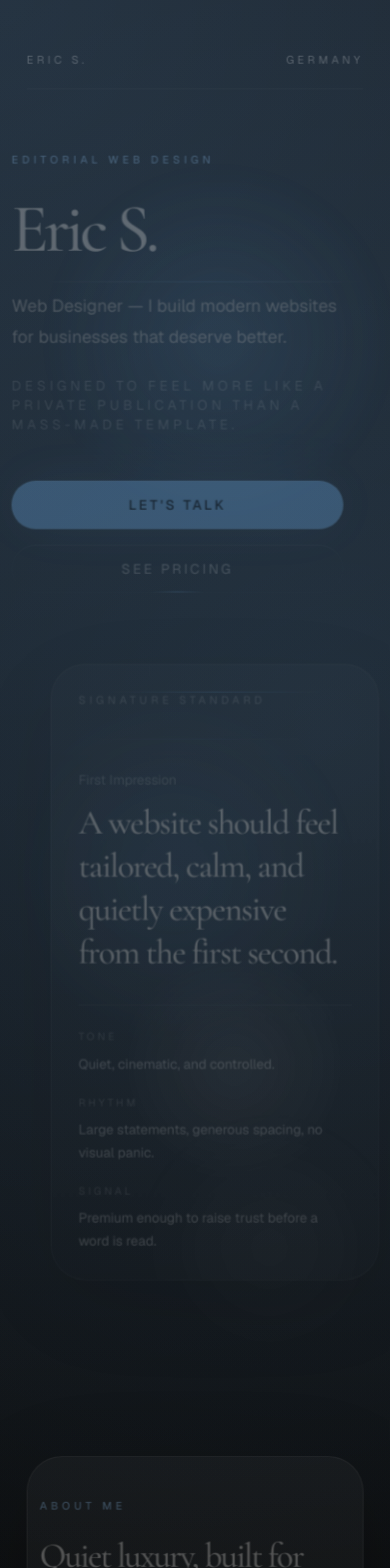
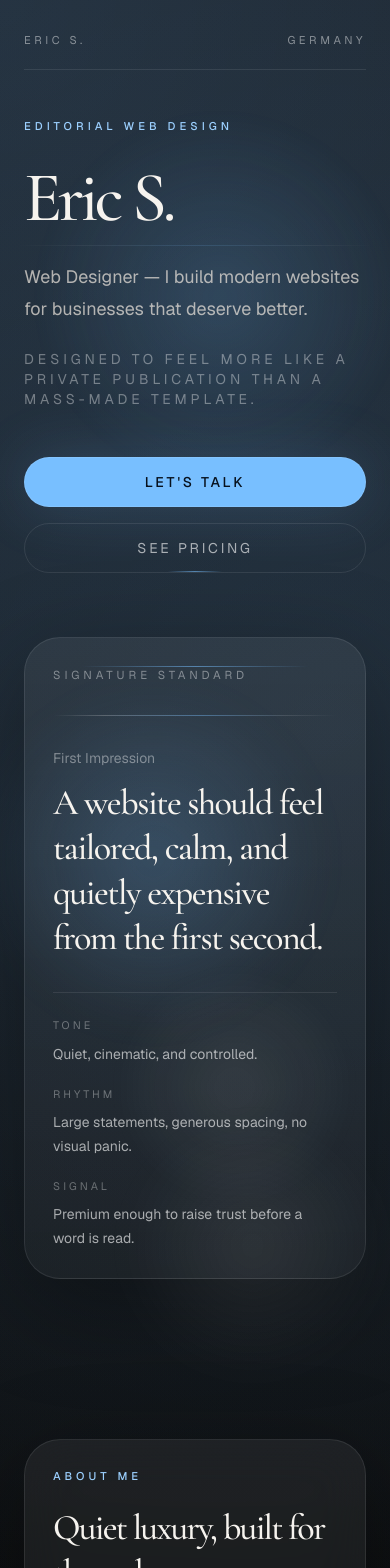
Before and after one commit to ItsHezy/nextjs-boilerplate, a Next.js app: page / in a window 390 px wide. Shown: the top 1568 px of the page. Built offline with nearby package versions, Linux system fonts and the light colour scheme.

Commit message:
Remove sticky scroll scenes

```diff
--- a/app/globals.css
+++ b/app/globals.css
@@ -101,83 +101,6 @@ button {
 .reveal[data-visible="true"] {
   opacity: 1;
   transform: translateY(0);
-}
-
-.sticky-scene-shell {
-  --sticky-progress: 0;
-  --sticky-progress-inverse: 1;
-  width: 100%;
-}
-
-.sticky-stage {
-  will-change: transform, opacity;
-  transform: translate3d(
-      0,
-      calc(var(--sticky-progress-inverse) * 10px),
-      0
-    )
-    scale(calc(0.985 + var(--sticky-progress) * 0.015));
-  opacity: calc(0.58 + var(--sticky-progress) * 0.42);
-}
-
-.sticky-copy {
-  will-change: transform, opacity;
-  transform: translate3d(
-    0,
-    calc(var(--sticky-progress-inverse) * 16px),
-    0
-  );
-  opacity: calc(0.52 + var(--sticky-progress) * 0.48);
-}
-
-.sticky-panel-left {
-  will-change: transform, opacity;
-  transform: translate3d(
-      calc(var(--sticky-progress-inverse) * -18px),
-      calc(var(--sticky-progress-inverse) * 12px),
-      0
-    )
-    scale(calc(0.985 + var(--sticky-progress) * 0.015));
-  opacity: calc(0.5 + var(--sticky-progress) * 0.5);
-}
-
-.sticky-panel-right {
-  will-change: transform, opacity;
-  transform: translate3d(
-      calc(var(--sticky-progress-inverse) * 20px),
-      calc(var(--sticky-progress-inverse) * 8px),
-      0
-    )
-    scale(calc(0.975 + var(--sticky-progress) * 0.025));
-  opacity: calc(0.48 + var(--sticky-progress) * 0.52);
-}
-
-.sticky-grid {
-  will-change: transform, opacity;
-  transform: translate3d(
-    0,
-    calc(var(--sticky-progress-inverse) * 14px),
-    0
-  );
-  opacity: calc(0.52 + var(--sticky-progress) * 0.48);
-}
-
-.sticky-card {
-  --sticky-card-shift: 24px;
-  will-change: transform, opacity;
-  transform: translate3d(
-      0,
-      calc(var(--sticky-progress-inverse) * var(--sticky-card-shift)),
-      0
-    )
-    scale(calc(0.975 + var(--sticky-progress) * 0.025));
-  opacity: calc(0.46 + var(--sticky-progress) * 0.54);
-}
-
-.sticky-divider {
-  transform: scaleX(calc(0.9 + var(--sticky-progress) * 0.1));
-  transform-origin: left center;
-  opacity: calc(0.32 + var(--sticky-progress) * 0.68);
 }
 
 .masthead-enter {
@@ -454,17 +377,6 @@ button {
     transform: none;
   }
 
-  .sticky-stage,
-  .sticky-copy,
-  .sticky-panel-left,
-  .sticky-panel-right,
-  .sticky-grid,
-  .sticky-card,
-  .sticky-divider {
-    opacity: 1 !important;
-    transform: none !important;
-  }
-
   .masthead-enter,
   .hero-kicker-enter,
   .hero-title-enter,
--- a/app/page.tsx
+++ b/app/page.tsx
@@ -1,8 +1,5 @@
-import type { CSSProperties } from "react";
-
 import { ContactForm } from "@/components/contact-form";
 import { Reveal } from "@/components/reveal";
-import { StickyScene } from "@/components/sticky-scene";
 
 const offerings = [
   {
@@ -47,24 +44,20 @@ const ruleClass = "section-rule mt-8 h-px w-full";
 export default function Home() {
   return (
     <main className="relative overflow-x-clip">
-      <section className="relative">
-        <StickyScene
-          className="min-h-[150vh]"
-          contentClassName={`${sectionClass} py-8 sm:py-10 lg:py-12`}
-        >
-          <div className="sticky-stage relative flex min-h-screen flex-col justify-between">
+      <section className={`${sectionClass} relative min-h-screen py-8 sm:py-10 lg:py-12`}>
         <div className="pointer-events-none absolute inset-y-0 left-1/2 w-screen -translate-x-1/2 overflow-visible">
           <div className="hero-orb hero-orb-one" />
           <div className="hero-orb hero-orb-two" />
           <div className="hero-line" />
         </div>
-            <div className="masthead-enter sticky-copy flex items-center justify-between gap-6 border-b border-white/10 pb-5 text-[0.7rem] uppercase tracking-[0.32em] text-white/46">
+        <Reveal className="flex min-h-screen flex-col">
+          <div className="masthead-enter flex items-center justify-between gap-6 border-b border-white/10 pb-5 text-[0.7rem] uppercase tracking-[0.32em] text-white/46">
             <span>Eric S.</span>
             <span className="hidden sm:inline">Web Designer</span>
             <span>Germany</span>
           </div>
           <div className="grid flex-1 gap-16 py-12 lg:grid-cols-[minmax(0,1.2fr)_minmax(340px,0.8fr)] lg:items-center">
-              <div className="sticky-panel-left max-w-4xl">
+            <div className="max-w-4xl">
               <p className={`${eyebrowClass} hero-kicker-enter`}>
                 Editorial Web Design
               </p>
@@ -93,7 +86,6 @@ export default function Home() {
                 </a>
               </div>
             </div>
-              <div className="sticky-panel-right">
             <div
               className={`${cardClass} hero-panel hero-panel-enter relative border-white/12 hover-card`}
             >
@@ -104,7 +96,7 @@ export default function Home() {
                 <p className="text-[0.72rem] uppercase tracking-[0.34em] text-white/42">
                   Signature Standard
                 </p>
-                    <div className={`${ruleClass} sticky-divider`} />
+                <div className={ruleClass} />
                 <div className="mt-8 space-y-8">
                   <div>
                     <p className="text-sm text-white/40">First Impression</p>
@@ -142,20 +134,14 @@ export default function Home() {
               </div>
             </div>
           </div>
-            </div>
-          </div>
-        </StickyScene>
+        </Reveal>
       </section>
 
-      <section id="about" className="scroll-mt-20">
-        <StickyScene
-          className="min-h-[128vh]"
-          contentClassName={`${sectionClass} flex min-h-screen items-center py-20 sm:py-24`}
-        >
-          <div className="sticky-stage w-full">
+      <section id="about" className="scroll-mt-20 py-20 sm:py-24">
+        <div className={sectionClass}>
           <Reveal className={cardClass}>
             <div className="grid gap-10 lg:grid-cols-[minmax(220px,0.7fr)_minmax(0,1.3fr)] lg:items-start">
-                <div className="sticky-panel-left max-w-sm">
+              <div className="max-w-sm">
                 <p className={eyebrowClass}>About Me</p>
                 <h2 className="mt-5 font-serif text-4xl leading-tight tracking-[-0.05em] text-[#f6f3ee] sm:text-5xl">
                   Quiet luxury, built for the web.
@@ -164,7 +150,7 @@ export default function Home() {
                   Small business websites with a magazine mind-set.
                 </p>
               </div>
-                <div className="sticky-panel-right space-y-8">
+              <div className="space-y-8">
                 <p className="max-w-3xl text-lg leading-9 text-[#ebe5dc]/72 first-letter:float-left first-letter:mr-3 first-letter:font-serif first-letter:text-6xl first-letter:leading-none first-letter:text-[#f6f3ee]">
                   I&apos;m Eric, a web designer based in Germany creating modern,
                   clean websites for small businesses. I care about pacing,
@@ -202,16 +188,11 @@ export default function Home() {
             </div>
           </Reveal>
         </div>
-        </StickyScene>
       </section>
 
-      <section id="services" className="scroll-mt-20">
-        <StickyScene
-          className="min-h-[145vh]"
-          contentClassName={`${sectionClass} flex min-h-screen items-center py-20 sm:py-24`}
-        >
-          <div className="sticky-stage w-full">
-            <Reveal className="sticky-copy">
+      <section id="services" className="scroll-mt-20 py-20 sm:py-24">
+        <div className={sectionClass}>
+          <Reveal>
             <div className="grid gap-8 lg:grid-cols-[minmax(0,1fr)_260px] lg:items-end">
               <div className="max-w-3xl">
                 <p className={eyebrowClass}>Services &amp; Pricing</p>
@@ -230,17 +211,12 @@ export default function Home() {
               </div>
             </div>
           </Reveal>
-            <div className="sticky-grid mt-12 grid gap-6 lg:grid-cols-3">
+          <div className="mt-12 grid gap-6 lg:grid-cols-3">
             {offerings.map((offering, index) => (
               <Reveal
                 key={offering.name}
                 delay={index * 120}
-                  className="h-full sticky-card"
-                  style={
-                    {
-                      "--sticky-card-shift": `${22 + index * 12}px`,
-                    } as CSSProperties
-                  }
+                className={`h-full ${offering.featured ? "lg:-translate-y-5" : ""}`}
               >
                 <article
                   className={`hover-card group relative flex h-full flex-col overflow-hidden rounded-[2.25rem] border p-8 shadow-[0_28px_100px_rgba(0,0,0,0.32)] backdrop-blur-xl ${
@@ -289,18 +265,13 @@ export default function Home() {
             ))}
           </div>
         </div>
-        </StickyScene>
       </section>
 
-      <section id="contact" className="scroll-mt-20">
-        <StickyScene
-          className="min-h-[124vh]"
-          contentClassName={`${sectionClass} flex min-h-screen items-center py-20 sm:py-24`}
-        >
-          <div className="sticky-stage w-full">
+      <section id="contact" className="scroll-mt-20 py-20 sm:py-24">
+        <div className={sectionClass}>
           <Reveal className={cardClass}>
             <div className="grid gap-10 lg:grid-cols-[minmax(0,0.8fr)_minmax(0,1.2fr)]">
-                <div className="sticky-panel-left max-w-lg">
+              <div className="max-w-lg">
                 <p className={eyebrowClass}>Contact</p>
                 <h2 className="mt-5 font-serif text-4xl leading-tight tracking-[-0.05em] text-[#f6f3ee] sm:text-5xl">
                   Let&apos;s make your business look like the obvious choice.
@@ -310,18 +281,17 @@ export default function Home() {
                   kind of site you need. I&apos;ll come back with a clean,
                   practical next step instead of a wall of jargon.
                 </p>
-                  <div className={`${ruleClass} sticky-divider`} />
+                <div className={ruleClass} />
                 <p className="mt-8 text-sm uppercase tracking-[0.28em] text-white/34">
                   Minimal process. Premium finish. No clutter.
                 </p>
               </div>
-                <div className="sticky-panel-right">
+              <div>
                 <ContactForm email="hezy.rne@gmail.com" inputClass={inputClass} />
               </div>
             </div>
           </Reveal>
         </div>
-        </StickyScene>
       </section>
     </main>
   );
--- a/components/reveal.tsx
+++ b/components/reveal.tsx
@@ -1,21 +1,15 @@
 "use client";
 
-import type { CSSProperties, ReactNode } from "react";
+import type { ReactNode } from "react";
 import { useEffect, useRef, useState } from "react";
 
 type RevealProps = {
   children: ReactNode;
   className?: string;
   delay?: number;
-  style?: CSSProperties;
 };
 
-export function Reveal({
-  children,
-  className = "",
-  delay = 0,
-  style,
-}: RevealProps) {
+export function Reveal({ children, className = "", delay = 0 }: RevealProps) {
   const [isVisible, setIsVisible] = useState(false);
   const elementRef = useRef<HTMLDivElement | null>(null);
 
@@ -52,7 +46,7 @@ export function Reveal({
       ref={elementRef}
       className={["reveal", className].filter(Boolean).join(" ")}
       data-visible={isVisible}
-      style={{ transitionDelay: `${delay}ms`, ...style }}
+      style={{ transitionDelay: `${delay}ms` }}
     >
       {children}
     </div>
--- a/components/sticky-scene.tsx
+++ /dev/null
@@ -1,118 +0,0 @@
-"use client";
-
-import type { ReactNode } from "react";
-import { useEffect, useRef } from "react";
-
-type StickySceneProps = {
-  children: ReactNode;
-  className?: string;
-  contentClassName?: string;
-};
-
-export function StickyScene({
-  children,
-  className = "",
-  contentClassName = "",
-}: StickySceneProps) {
-  const rootRef = useRef<HTMLDivElement | null>(null);
-  const shellRef = useRef<HTMLDivElement | null>(null);
-  const targetProgressRef = useRef(0);
-  const currentProgressRef = useRef(0);
-
-  useEffect(() => {
-    const root = rootRef.current;
-    const shell = shellRef.current;
-
-    if (!root || !shell) {
-      return;
-    }
-
-    let frame = 0;
-    const media = window.matchMedia("(prefers-reduced-motion: reduce)");
-    const setProgress = (value: number) => {
-      shell.style.setProperty("--sticky-progress", value.toFixed(4));
-      shell.style.setProperty(
-        "--sticky-progress-inverse",
-        (1 - value).toFixed(4)
-      );
-    };
-
-    const animate = () => {
-      if (media.matches) {
-        currentProgressRef.current = 1;
-        targetProgressRef.current = 1;
-        setProgress(1);
-        frame = 0;
-        return;
-      }
-
-      const delta = targetProgressRef.current - currentProgressRef.current;
-
-      if (Math.abs(delta) < 0.0015) {
-        currentProgressRef.current = targetProgressRef.current;
-        setProgress(currentProgressRef.current);
-        frame = 0;
-        return;
-      }
-
-      currentProgressRef.current += delta * 0.12;
-      setProgress(currentProgressRef.current);
-      frame = window.requestAnimationFrame(animate);
-    };
-
-    // Keep a CSS progress value in sync with scroll for the sticky motion.
-    const update = () => {
-      if (media.matches) {
-        targetProgressRef.current = 1;
-      } else {
-        const rect = root.getBoundingClientRect();
-        const viewportHeight = window.innerHeight;
-        const travel = Math.max(root.offsetHeight - viewportHeight, 1);
-        const scrolled = Math.min(Math.max(-rect.top, 0), travel);
-        targetProgressRef.current = scrolled / travel;
-      }
-
-      if (!frame) {
-        frame = window.requestAnimationFrame(animate);
-      }
-    };
-
-    const requestUpdate = () => {
-      update();
-    };
-
-    setProgress(0);
-    update();
-    window.addEventListener("scroll", requestUpdate, { passive: true });
-    window.addEventListener("resize", requestUpdate);
-    media.addEventListener("change", requestUpdate);
-
-    return () => {
-      window.removeEventListener("scroll", requestUpdate);
-      window.removeEventListener("resize", requestUpdate);
-      media.removeEventListener("change", requestUpdate);
-
-      if (frame) {
-        window.cancelAnimationFrame(frame);
-      }
-    };
-  }, []);
-
-  return (
-    <div
-      ref={rootRef}
-      className={["relative", className].filter(Boolean).join(" ")}
-    >
-      <div className="sticky top-0 overflow-visible">
-        <div
-          ref={shellRef}
-          className={["sticky-scene-shell", contentClassName]
-            .filter(Boolean)
-            .join(" ")}
-        >
-          {children}
-        </div>
-      </div>
-    </div>
-  );
-}
```
Lines whose indentation alone changed are shown as unchanged.
